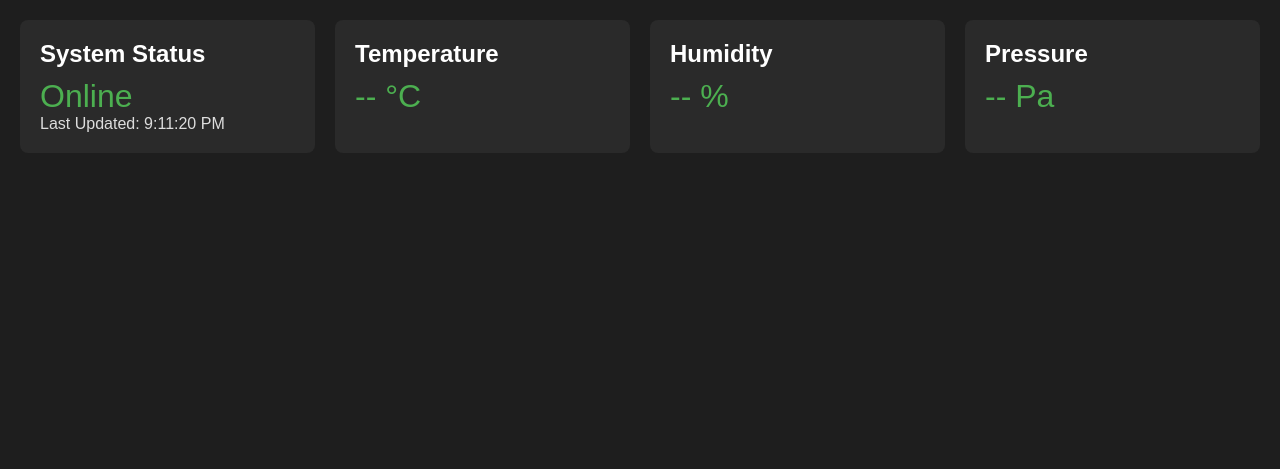
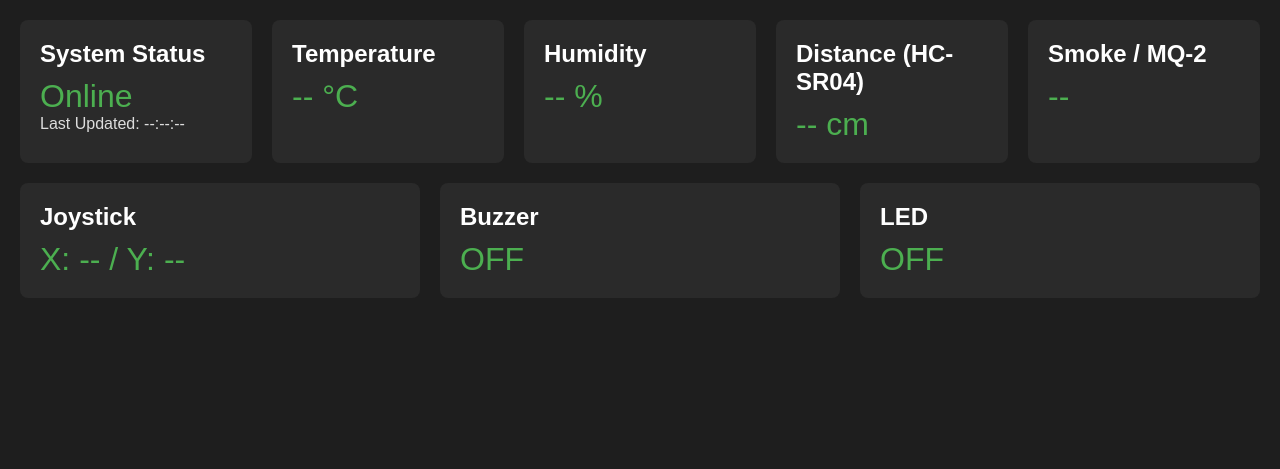
Before and after one commit to elianf-dev/BroadIntern, a Flask app: page / in a window 1280 px wide. Shown: the top 469 px of the page. Run offline with Flask 3, Linux system fonts and the light colour scheme.

Commit message:
Update index.html with new dashboard metrics

```diff
--- a/templates/index.html
+++ b/templates/index.html
@@ -4,13 +4,16 @@
   <meta charset="UTF-8">
   <meta name="viewport" content="width=device-width, initial-scale=1.0">
   <title>Industrial Dashboard</title>
-  <link rel="stylesheet" href="{{ url_for('static', filename='style.css') }}">
+  <link rel="stylesheet" href="styles.css">
 </head>
 <body>
 
+  <!-- Alerts -->
   <div id="alerts-container"></div>
 
+  <!-- Dashboard -->
   <div class="dashboard">
+
     <div class="card">
       <h2>System Status</h2>
       <div id="system-status" class="metric green">Online</div>
@@ -28,13 +31,36 @@
     </div>
 
     <div class="card">
-      <h2>Pressure</h2>
-      <div id="pressure" class="metric green">-- Pa</div>
+      <h2>Distance (HC-SR04)</h2>
+      <div id="distance" class="metric green">-- cm</div>
     </div>
+
+    <div class="card">
+      <h2>Smoke / MQ-2</h2>
+      <div id="smoke" class="metric green">-- </div>
+    </div>
+
+    <div class="card">
+      <h2>Joystick</h2>
+      <div id="joystick" class="metric green">X: -- / Y: --</div>
+    </div>
+
+    <div class="card">
+      <h2>Buzzer</h2>
+      <div id="buzzer-status" class="metric green">OFF</div>
+    </div>
+
+    <div class="card">
+      <h2>LED</h2>
+      <div id="led-status" class="metric green">OFF</div>
+    </div>
+
   </div>
 
+  <!-- Chatbot Button -->
   <button id="chatbot-btn">💬</button>
 
+  <!-- Chat Panel -->
   <div id="chat-panel">
     <div id="chat-header">Industrial Bot</div>
     <div id="chat-messages">
@@ -42,12 +68,10 @@
     </div>
     <div id="chat-input">
       <input type="text" id="user-input" placeholder="Type message...">
-      <!-- <button id="stt-btn">STT</button>
-            "stt" will be replaced with a more fitting name or image -->
       <button id="send-btn">Send</button>
     </div>
   </div>
 
-  <script src="{{ url_for('static', filename='script.js') }}"></script>
+  <script src="scripts.js"></script>
 </body>
 </html>
```
